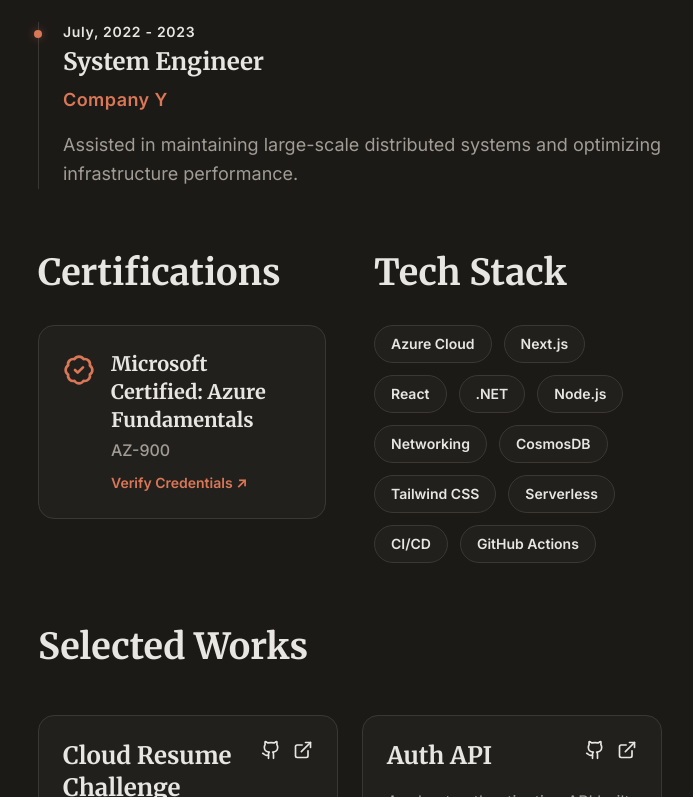
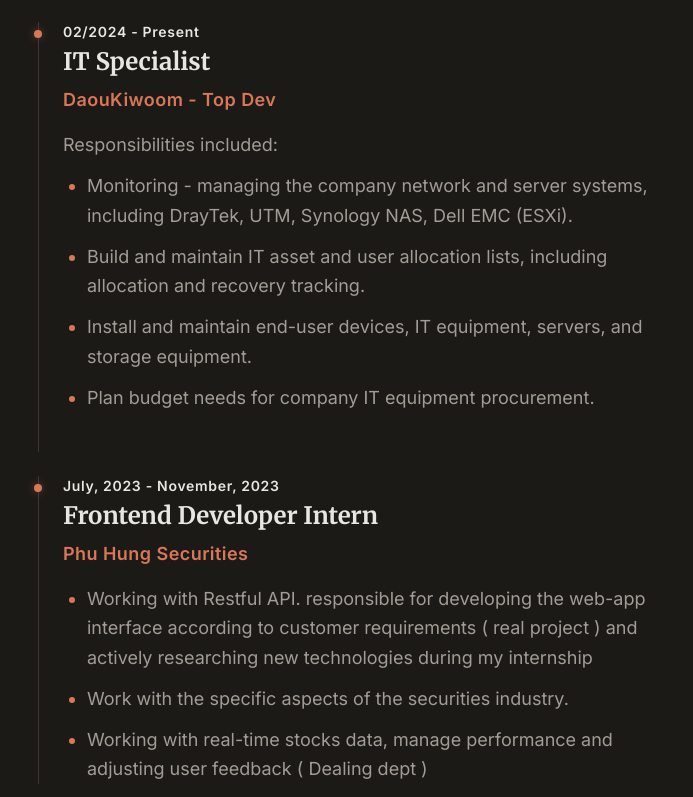
Before and after one commit to imbowbow42/azure-poforlio, a Next.js app: page / in a window 1280 px wide. Shown: the part 1203-2000 px from the top of the page, without its empty margins (290-983 px from the left). Built offline with nearby package versions, Linux system fonts and the light colour scheme; no server answers.

Commit message:
Update portfolio styling and page content

```diff
--- a/app/globals.css
+++ b/app/globals.css
@@ -44,6 +44,20 @@
     box-shadow: 0 0 8px rgba(217, 119, 87, 0.4);
 }
 
+.experience-summary {
+    @apply text-lg leading-relaxed mb-3;
+    color: var(--subtext);
+}
+
+.experience-list {
+    @apply text-lg leading-relaxed space-y-3 list-disc pl-6;
+    color: var(--subtext);
+}
+
+.experience-list li::marker {
+    color: var(--accent);
+}
+
 .text-sub {
     color: var(--subtext);
 }
--- a/app/page.js
+++ b/app/page.js
@@ -80,7 +80,7 @@
             variants={fadeInUp}
             className="text-2xl font-sans font-medium text-sub"
           >
-            Software Developer & Cloud Practitioner
+            Software Engineer & Web Developer
           </motion.p>
           <motion.p
             variants={fadeInUp}
@@ -195,17 +195,51 @@
           <motion.div variants={fadeInUp} className="experience-card">
             <div className="experience-dot"></div>
             <p className="text-sm font-semibold text-sub/60 mb-2 tracking-wider">
-              July, 2022 - 2023
+              02/2024 - Present
             </p>
             <h3 className="text-2xl font-serif font-bold leading-none mb-3">
-              System Engineer
+              IT Specialist
             </h3>
             <p className="text-[var(--accent)] font-bold mb-4 tracking-wide text-lg">
-              Company Y
+              DaouKiwoom - Top Dev
+            </p>
+            <p className="experience-summary">Responsibilities included:</p>
+            <ul className="experience-list">
+              <li>
+                Monitoring - managing the company network and server systems, including
+                DrayTek, UTM, Synology NAS, Dell EMC (ESXi).
+              </li>
+              <li>
+                Build and maintain IT asset and user allocation lists,
+                including allocation and recovery tracking.
+              </li>
+              <li>
+                Install and maintain end-user devices, IT equipment, servers,
+                and storage equipment.
+              </li>
+              <li>Plan budget needs for company IT equipment procurement.</li>
+            </ul>
+          </motion.div>
+          <motion.div variants={fadeInUp} className="experience-card">
+            <div className="experience-dot"></div>
+            <p className="text-sm font-semibold text-sub/60 mb-2 tracking-wider">
+              July, 2023 - November, 2023
+            </p>
+            <h3 className="text-2xl font-serif font-bold leading-none mb-3">
+              Frontend Developer Intern
+            </h3>
+            <p className="text-[var(--accent)] font-bold mb-4 tracking-wide text-lg">
+              Phu Hung Securities
             </p>
             <p className="text-sub leading-relaxed text-lg">
-              Assisted in maintaining large-scale distributed systems and
-              optimizing infrastructure performance.
+              <ul   className="experience-list">
+                <li>Working with Restful API. responsible for developing the web-app
+                interface according to customer requirements ( real project ) and
+                actively researching new technologies during my internship</li>
+
+                <li> Work with the specific aspects of the securities industry.</li>
+              <li>Working with real-time stocks data, manage performance and adjusting user feedback ( Dealing dept )</li>
+              </ul>
             </p>
           </motion.div>
         </div>
```
